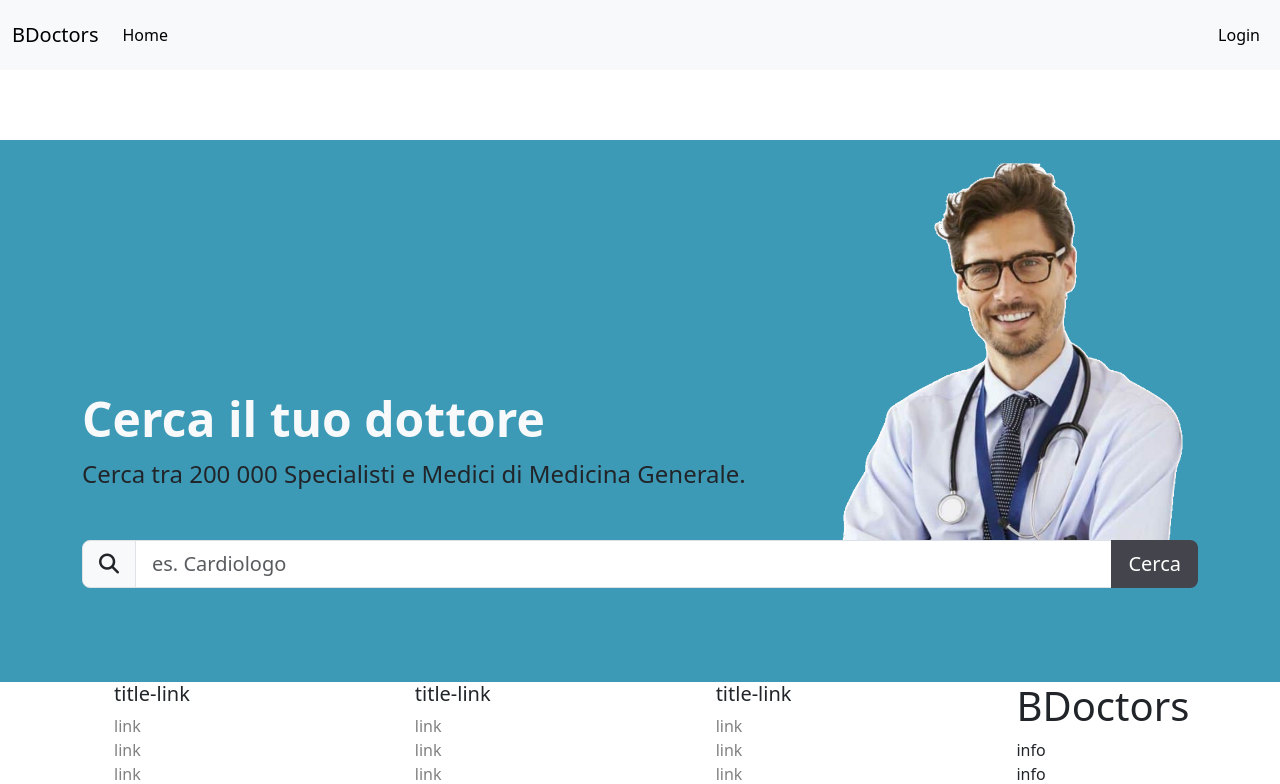
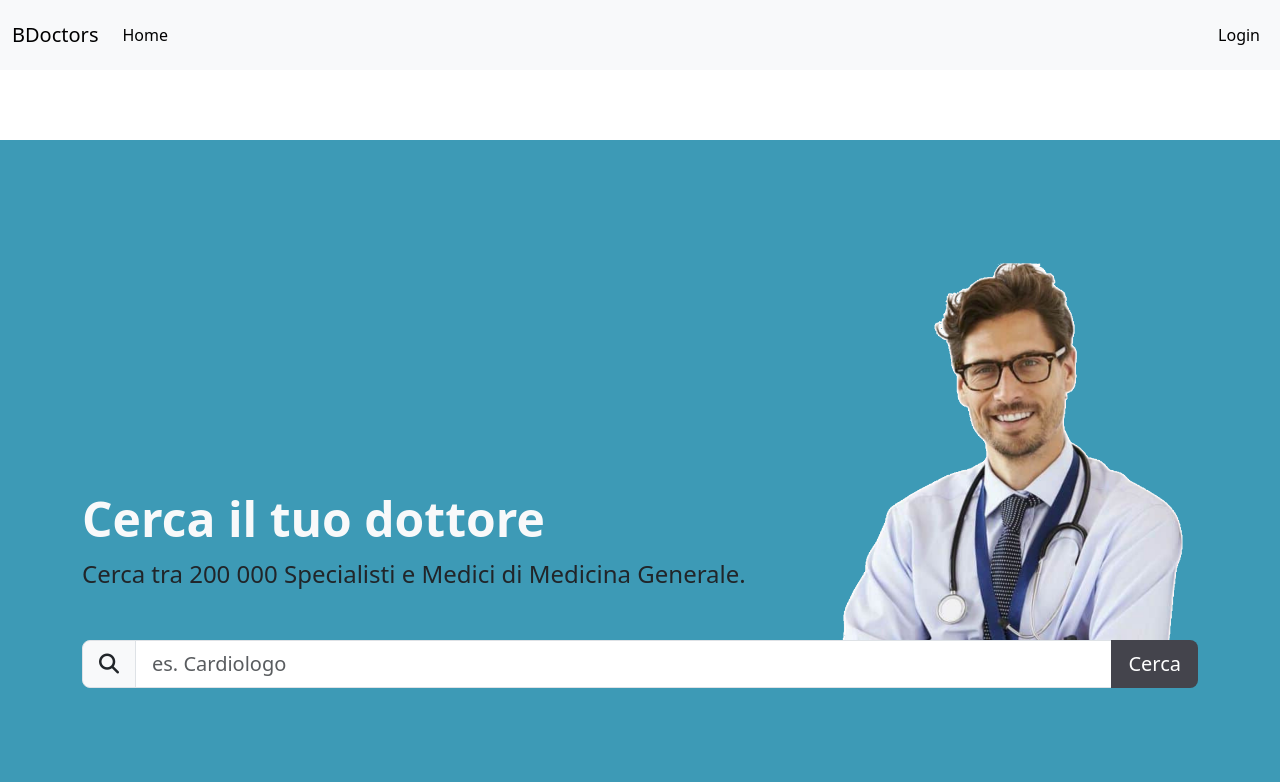
Before and after one commit to Giotreglia/bdoctors-frontend, a Vue app: page / in a window 1280 px wide. Shown: the top 784 px of the page. Built offline with nearby package versions, Linux system fonts and the light colour scheme.

Commit message:
modifiche grafiche home

```diff
--- a/src/pages/AppHome.vue
+++ b/src/pages/AppHome.vue
@@ -33,7 +33,7 @@ export default {
 
 #jumbotron {
   background-color: $primary-color;
-  padding: 250px 0 70px;
+  padding: 350px 0 70px;
 }
 
 #search-btn {
```
